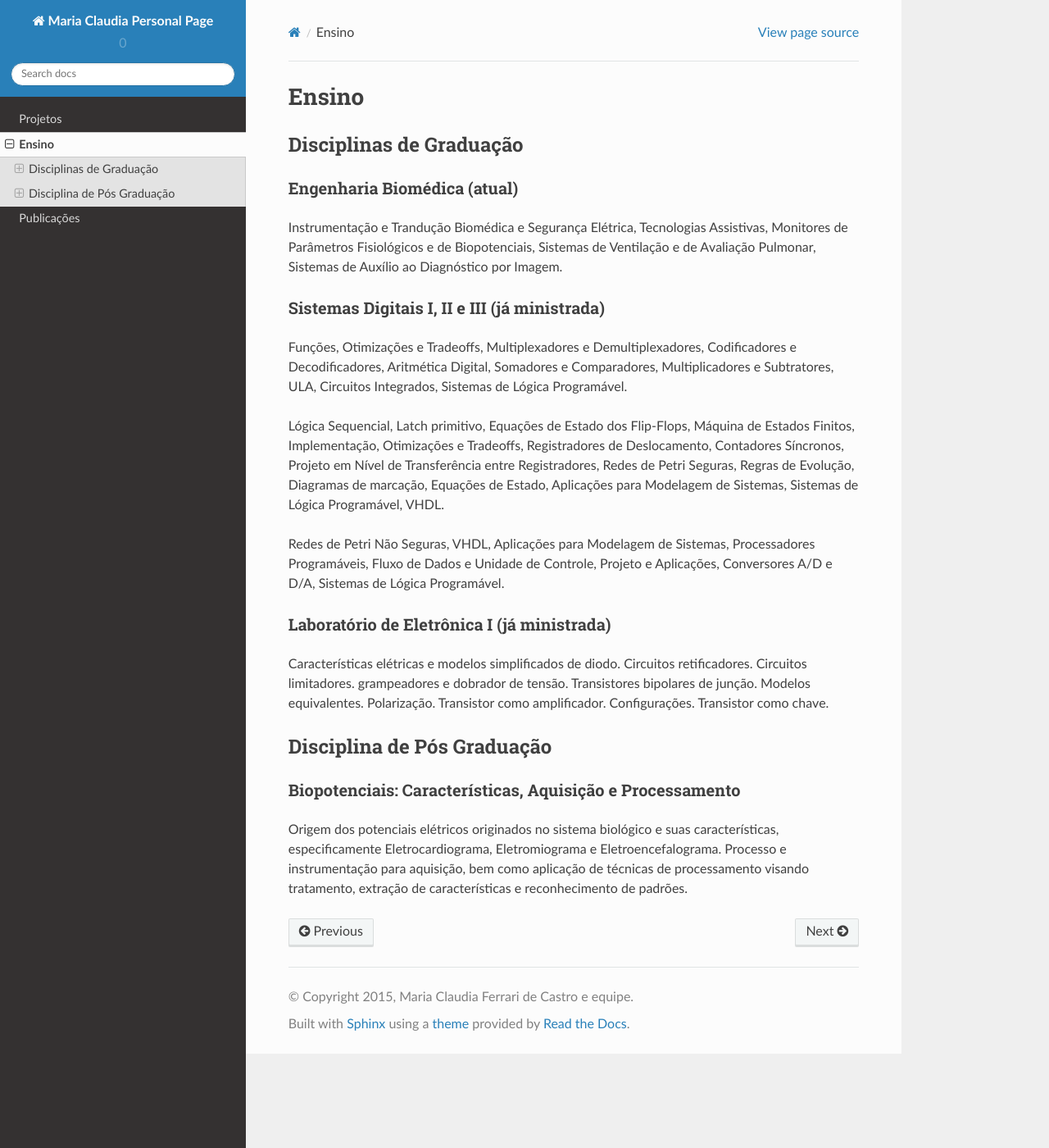
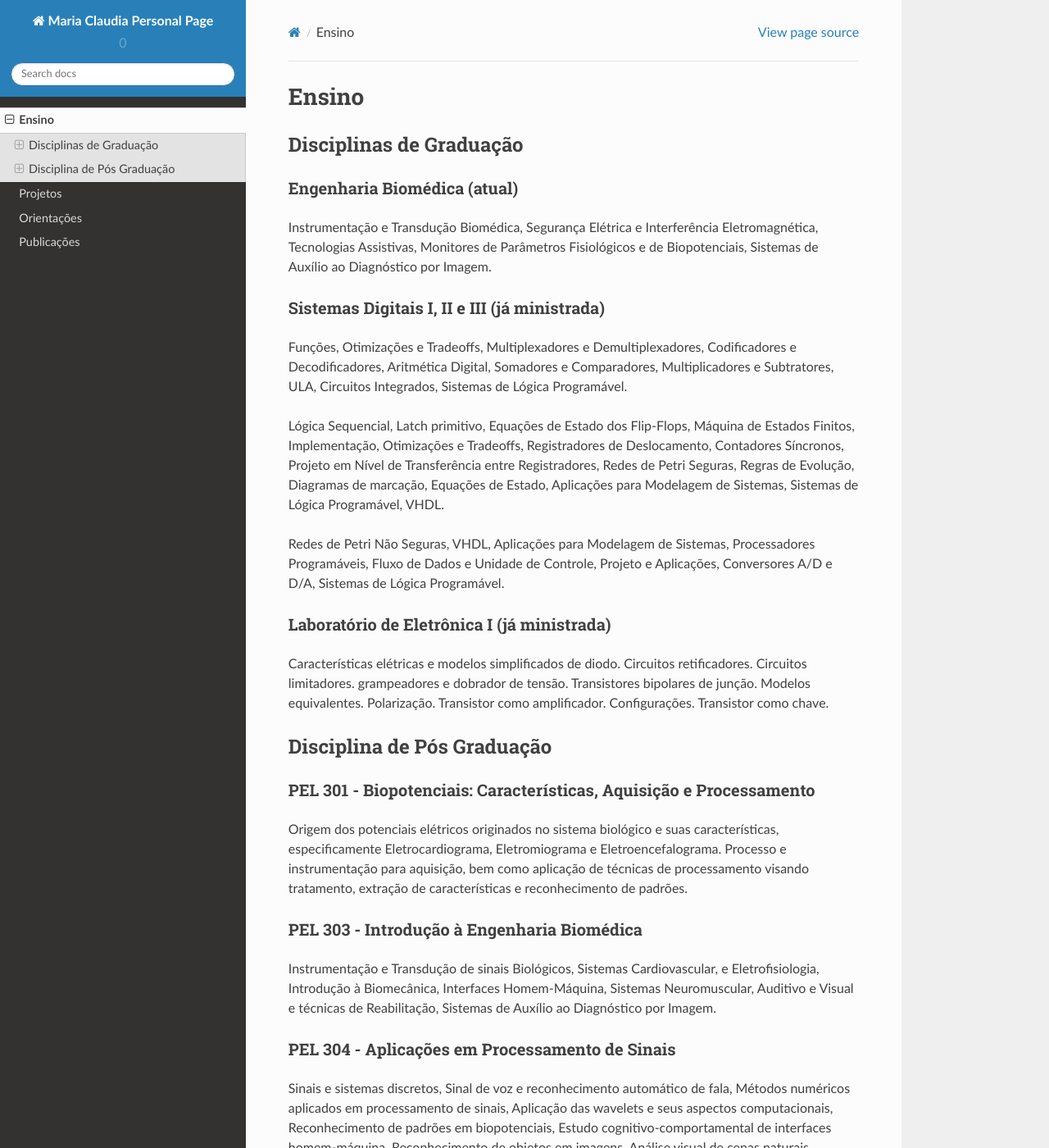
Before and after one commit to mclaudia/personal_page_fei, a Sphinx documentation site: the page built from source/ensino.rst, in a window 1280 px wide and 1400 px high. Shown: the whole window at 82% size. Built offline with Sphinx 7.4.7 and the Read the Docs theme 2.0.0, drawn with Linux system fonts in a browser that asks for light colours; some of the changed text lies outside the part shown.

Commit message:
update and fix typos

```diff
--- a/source/ensino.rst
+++ b/source/ensino.rst
@@ -5,15 +5,15 @@ Ensino
 Disciplinas de Graduação
 ========================
 
-----
+----------------------------
 Engenharia Biomédica (atual)
-----
+----------------------------
 
-Instrumentação e Trandução Biomédica e Segurança Elétrica, Tecnologias Assistivas, Monitores de Parâmetros Fisiológicos e de Biopotenciais, Sistemas de Ventilação e de Avaliação Pulmonar, Sistemas de Auxílio ao Diagnóstico por Imagem.
+Instrumentação e Transdução Biomédica, Segurança Elétrica e Interferência Eletromagnética, Tecnologias Assistivas, Monitores de Parâmetros Fisiológicos e de Biopotenciais,  Sistemas de Auxílio ao Diagnóstico por Imagem.
 
-----
+---------------------------------------------
 Sistemas Digitais I, II e III (já ministrada)
-----
+---------------------------------------------
 
 Funções, Otimizações e Tradeoffs, Multiplexadores e Demultiplexadores, Codificadores e Decodificadores, Aritmética Digital, Somadores e Comparadores, Multiplicadores e Subtratores, ULA, Circuitos Integrados, Sistemas de Lógica Programável.
 
@@ -21,9 +21,9 @@ Lógica Sequencial, Latch primitivo, Equações de Estado dos Flip-Flops, Máqui
 
 Redes de Petri Não Seguras, VHDL, Aplicações para Modelagem de Sistemas, Processadores Programáveis, Fluxo de Dados e Unidade de Controle, Projeto e Aplicações, Conversores A/D e D/A, Sistemas de Lógica Programável.
 
-----
+-------------------------------------------
 Laboratório de Eletrônica I (já ministrada)
-----
+-------------------------------------------
 
 Características elétricas e modelos simplificados de diodo. Circuitos retificadores. Circuitos limitadores. grampeadores e dobrador de tensão. Transistores bipolares de junção. Modelos equivalentes. Polarização. Transistor como amplificador. Configurações. Transistor como chave.
 
@@ -31,8 +31,20 @@ Características elétricas e modelos simplificados de diodo. Circuitos retifica
 Disciplina de Pós Graduação
 ===========================
 
-----
-Biopotenciais: Características, Aquisição e Processamento
-----
+-------------------------------------------------------------------
+PEL 301 - Biopotenciais: Características, Aquisição e Processamento
+-------------------------------------------------------------------
 
 Origem dos potenciais elétricos originados no sistema biológico e suas características, especificamente Eletrocardiograma, Eletromiograma e Eletroencefalograma. Processo e instrumentação para aquisição, bem como aplicação de técnicas de processamento visando tratamento, extração de características e reconhecimento de padrões.
+
+-------------------------------------------
+PEL 303 - Introdução à Engenharia Biomédica
+-------------------------------------------
+
+Instrumentação e Transdução de sinais Biológicos, Sistemas Cardiovascular,  e Eletrofisiologia,  Introdução à Biomecânica, Interfaces Homem-Máquina, Sistemas Neuromuscular, Auditivo e Visual e técnicas de Reabilitação,  Sistemas de Auxílio ao Diagnóstico por Imagem.
+
+-----------------------------------------------
+PEL 304 - Aplicações em Processamento de Sinais
+-----------------------------------------------
+
+Sinais e sistemas discretos, Sinal de voz e reconhecimento automático de fala, Métodos numéricos aplicados em processamento de sinais, Aplicação das wavelets e seus aspectos computacionais, Reconhecimento de padrões em biopotenciais, Estudo cognitivo-comportamental de interfaces homem-máquina, Reconhecimento de objetos em imagens, Análise visual de cenas naturais, Computação em imagens médicas, Modelagem e reconstrução de faces.
--- a/source/index.rst
+++ b/source/index.rst
@@ -44,7 +44,7 @@ Contato
 |  Av. Humberto de A. C. Branco, 3.972
 |  São Bernardo do Campo - SP - Brasil
 |  09850-901
-|  Fone:(11)4353-2900
+|  Fone:(11)4353-2900    R.2224
 |
 |  e-mail: mclaudia@fei.edu.br
 |
@@ -54,8 +54,9 @@ Contents:
 .. toctree::
    :maxdepth: 2
 
+   ensino
    projetos
-   ensino
+   orientacoes
    publicacoes
 
 
--- a/source/publicacoes.rst
+++ b/source/publicacoes.rst
@@ -1,9 +1,9 @@
 Publicações
 ===========
 
-=====================
+======================
 Artigos em Periódicos
-=====================
+======================
 
 CASTRO, M. C. F.; CLIQUET JR, Alberto. :download:`"Estimulação Elétrica Neuromuscular e Estimulação Eletrotáctil na Restauração Artificial da Preensão e da Propriocepção em Tetraplégicos" <_static/periodicos/2001_Acta_Ortopedica.pdf>` . Acta Ortopédica Brasileira, v.9, p.19 - 28, 2001.
 
```
Also changed, not shown: source/orientacoes.rst (added, +73 -0 lines), source/projetos.rst (+22 -4 lines).
